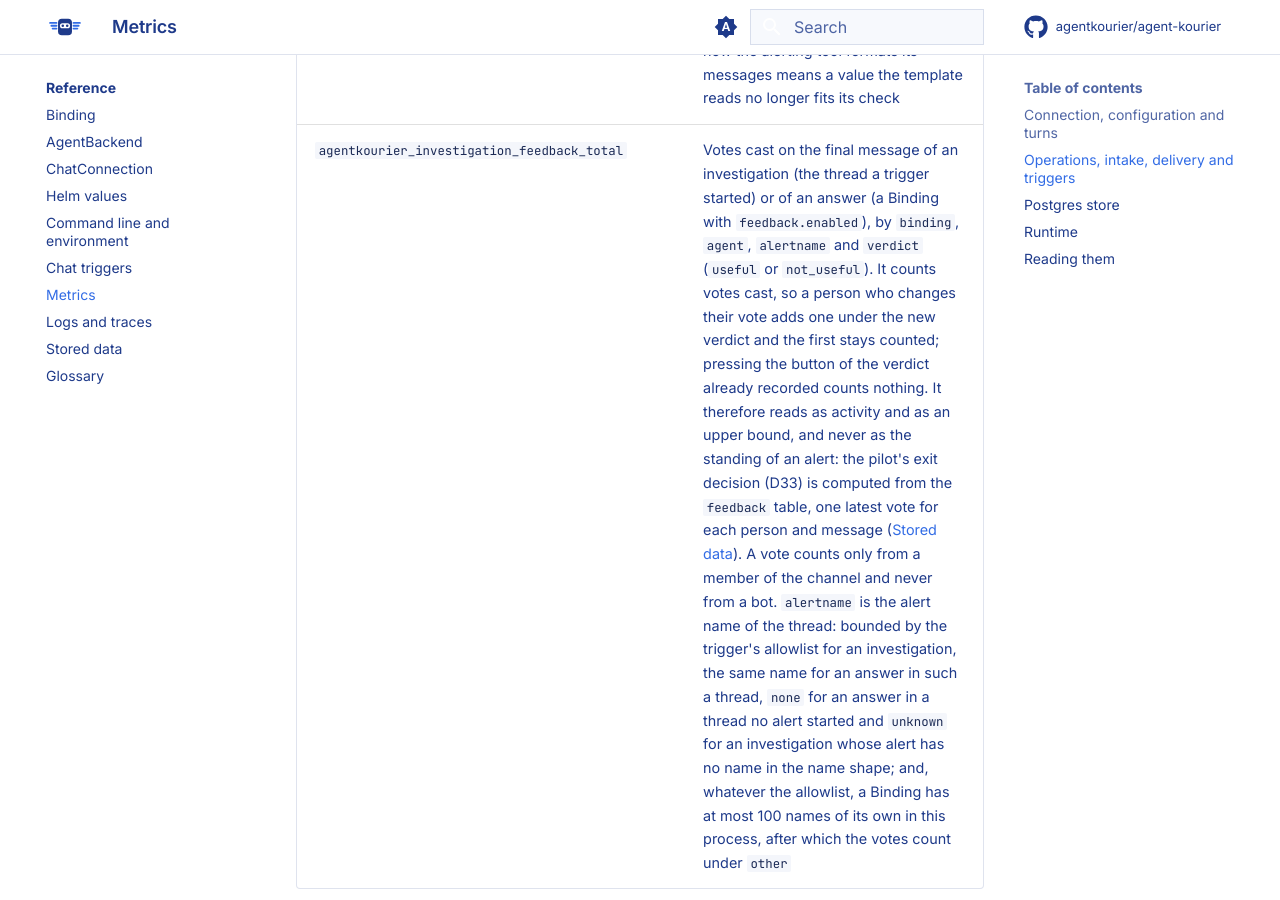
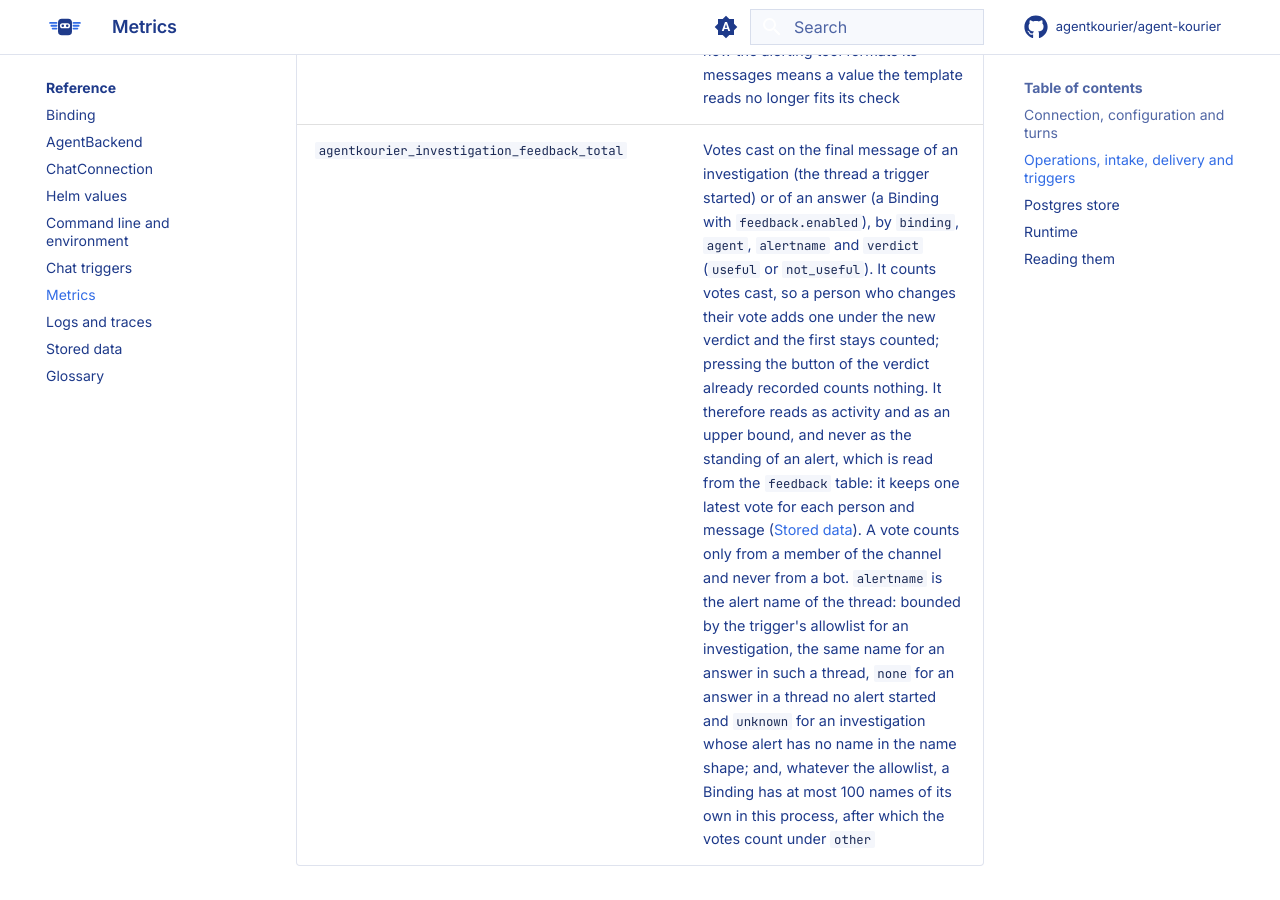
Before and after one commit to agentkourier/agent-kourier, an MkDocs documentation site: the page built from docs/reference/metrics.md, in a window 1280 px wide and 900 px high, scrolled down 10240 px. Built offline with MkDocs 1.6.1 and Material for MkDocs 9.7.7, drawn with Linux system fonts in a browser that asks for light colours; comment, search, counter and statistics services are not loaded.

Commit message:
feat(docs): check the public docs for internal IDs, removed names, workspace identifiers and dead README links
make docs-check now also runs hack/docs/contentcheck over README.md, the chart
README, charts/agent-kourier/values.yaml, docs/** (not brand or spikes) and
the site theme overrides. Rules live in a table; an allowlist needs a reason
and stale entries fail. A decision ID in the metrics reference, the only hit
on the tree, is reworded.

```diff
--- a/docs/reference/metrics.md
+++ b/docs/reference/metrics.md
@@ -50,7 +50,7 @@ names or error text.
 | `agentkourier_trigger_decisions_total` | What a matched bot message did to its key's thread, by `binding` and `decision`: `started` (a new investigation), `repeat` (a note that it fired again), `closed` (a note that it resolved), `close_unknown` (a close with no open thread, ignored), `dedup` (a message delivered again) `empty_key` (a keyed trigger whose key came out empty, so the message is an investigation of its own) and `not_started` (the session hook said the turn will not start, such as a refused prompt: the event is acknowledged, no cooldown begins) and `limited` (a start that one of the trigger's limits stopped: no turn, no key held, nothing posted in the alert's thread; see `agentkourier_trigger_limited_total`). Flapping shows as `repeat` and `closed` rising while `started` stays flat; the key is in the debug and info log lines only as a short hash |
 | `agentkourier_trigger_limited_total` | Starts that a limit stopped, so no investigation began, by `binding`, `trigger` (its index in the Binding's `chat.triggers`) and `limit`: `rate` (the trigger started its `rateLimit.maxRuns` in the last `rateLimit.per`), `concurrent` (`rateLimit.maxConcurrent` of its investigations are running) or `daily` (it started `maxRunsPerDay` in the last 24 hours); when more than one is reached the daily cap is reported, then the rate, then the concurrency. A repeat, a close and a note are never limited. The alert is not posted about: it reached people through its own receiver. Once for each window, which opens with the first stopped start and lasts the trigger's `rateLimit.per`, one line in the channel (top level, through the outbox) says how many were not investigated and why, for example "7 alert messages not investigated in the last 10m (rate limit).", and names no alert. A count that keeps rising means the limits are too tight for the storm, or that the investigations are slow (concurrent), or that one source is noisy (daily) |
 | `agentkourier_trigger_refused_total` | Starts that began no turn because the first prompt failed its safety check or could not be rendered, by `binding`, `trigger` (its index in the Binding's `chat.triggers`), `ref` (the value that failed, as a template names it without the dot: `Fields.alertname`, `Key`, `Link`, `State`, `Channel`, `Source`, or `template` for a template that failed to run) and `reason` (`characters`, `too_long`, `not_link`, `render_error` or `other`). `ref` and `reason` come from closed sets, and the entry names are the Binding's own. Each refusal is also a note in the alert's thread, "Not investigated: ...", and an audit entry that names the ref, reason and length of the value and never the value; a refusal opens no cooldown, so a fire of the key more than a minute later starts an investigation. A rising count after a change to the template or to how the alerting tool formats its messages means a value the template reads no longer fits its check |
-| `agentkourier_investigation_feedback_total` | Votes cast on the final message of an investigation (the thread a trigger started) or of an answer (a Binding with `feedback.enabled`), by `binding`, `agent`, `alertname` and `verdict` (`useful` or `not_useful`). It counts votes cast, so a person who changes their vote adds one under the new verdict and the first stays counted; pressing the button of the verdict already recorded counts nothing. It therefore reads as activity and as an upper bound, and never as the standing of an alert: the pilot's exit decision (D33) is computed from the `feedback` table, one latest vote for each person and message ([Stored data](stored-data.md)). A vote counts only from a member of the channel and never from a bot. `alertname` is the alert name of the thread: bounded by the trigger's allowlist for an investigation, the same name for an answer in such a thread, `none` for an answer in a thread no alert started and `unknown` for an investigation whose alert has no name in the name shape; and, whatever the allowlist, a Binding has at most 100 names of its own in this process, after which the votes count under `other` |
+| `agentkourier_investigation_feedback_total` | Votes cast on the final message of an investigation (the thread a trigger started) or of an answer (a Binding with `feedback.enabled`), by `binding`, `agent`, `alertname` and `verdict` (`useful` or `not_useful`). It counts votes cast, so a person who changes their vote adds one under the new verdict and the first stays counted; pressing the button of the verdict already recorded counts nothing. It therefore reads as activity and as an upper bound, and never as the standing of an alert, which is read from the `feedback` table: it keeps one latest vote for each person and message ([Stored data](stored-data.md)). A vote counts only from a member of the channel and never from a bot. `alertname` is the alert name of the thread: bounded by the trigger's allowlist for an investigation, the same name for an answer in such a thread, `none` for an answer in a thread no alert started and `unknown` for an investigation whose alert has no name in the name shape; and, whatever the allowlist, a Binding has at most 100 names of its own in this process, after which the votes count under `other` |
 
 ## Postgres store
 
```
Also changed, not shown: AGENTS.md (+6 -0 lines), charts/agent-kourier/README.md (+1 -1 lines), hack/docs/contentcheck/allowlist.txt (added, +9 -0 lines), 6 other files.
